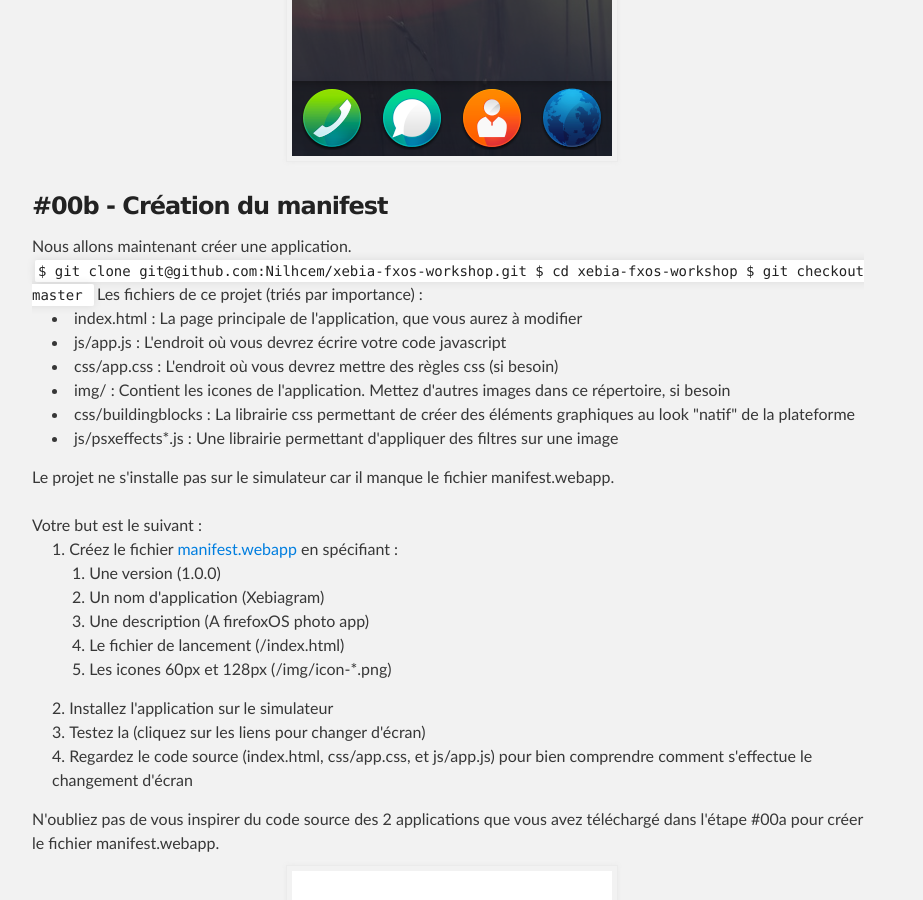
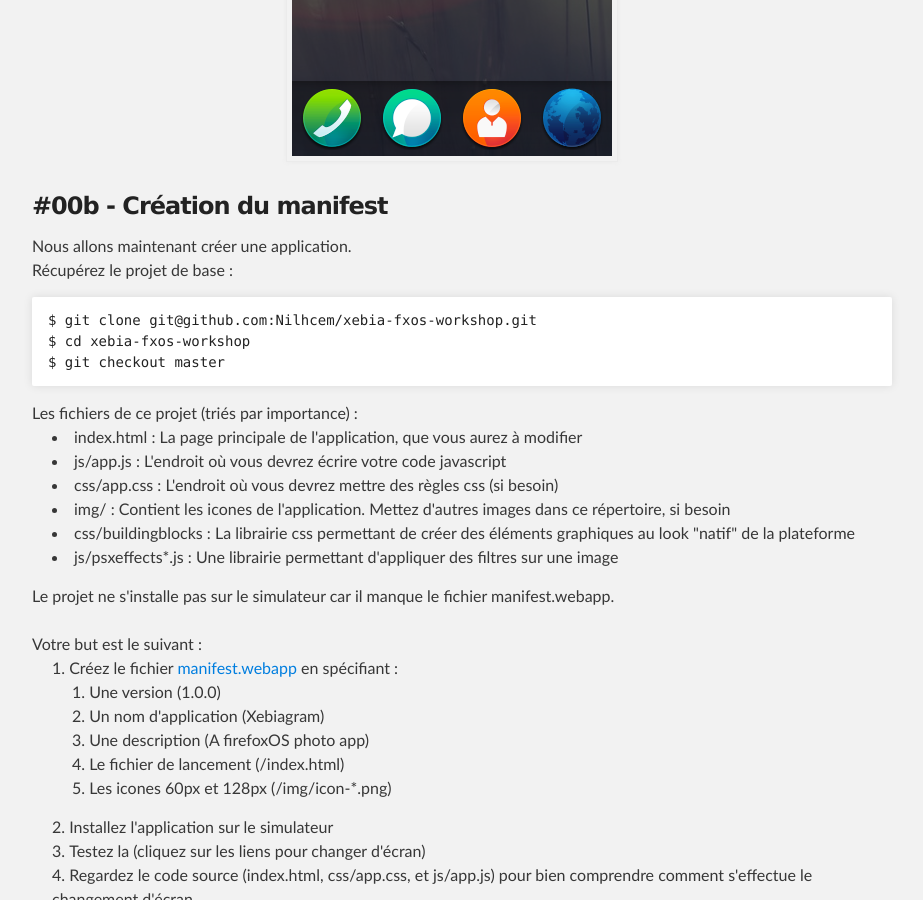
Before and after one commit to Nilhcem/xebia-fxos-workshop, a Jekyll site: the page built from index.html, in a window 1280 px wide and 900 px high, scrolled down 817 px. Shown: the whole window, without its empty margins (188-1111 px from the left). Built offline with Jekyll 4.4.1, drawn with Linux system fonts in a browser that asks for light colours; Markdown is read by kramdown in place of the engine named in the settings; some of the changed lines change nothing that is shown.

Commit message:
Fix code formatting issue

```diff
--- a/index.html
+++ b/index.html
@@ -23,13 +23,15 @@
 
 <h3>#00b - Création du manifest</h3>
 
-Nous allons maintenant créer une application.<br /L
+<p>
+Nous allons maintenant créer une application.<br />
 Récupérez le projet de base :
 
 <pre><code>$ git clone git@github.com:Nilhcem/xebia-fxos-workshop.git
 $ cd xebia-fxos-workshop
 $ git checkout master
 </code></pre>
+</p>
 
 Les fichiers de ce projet (triés par importance) :<br />
 <ul>
```
